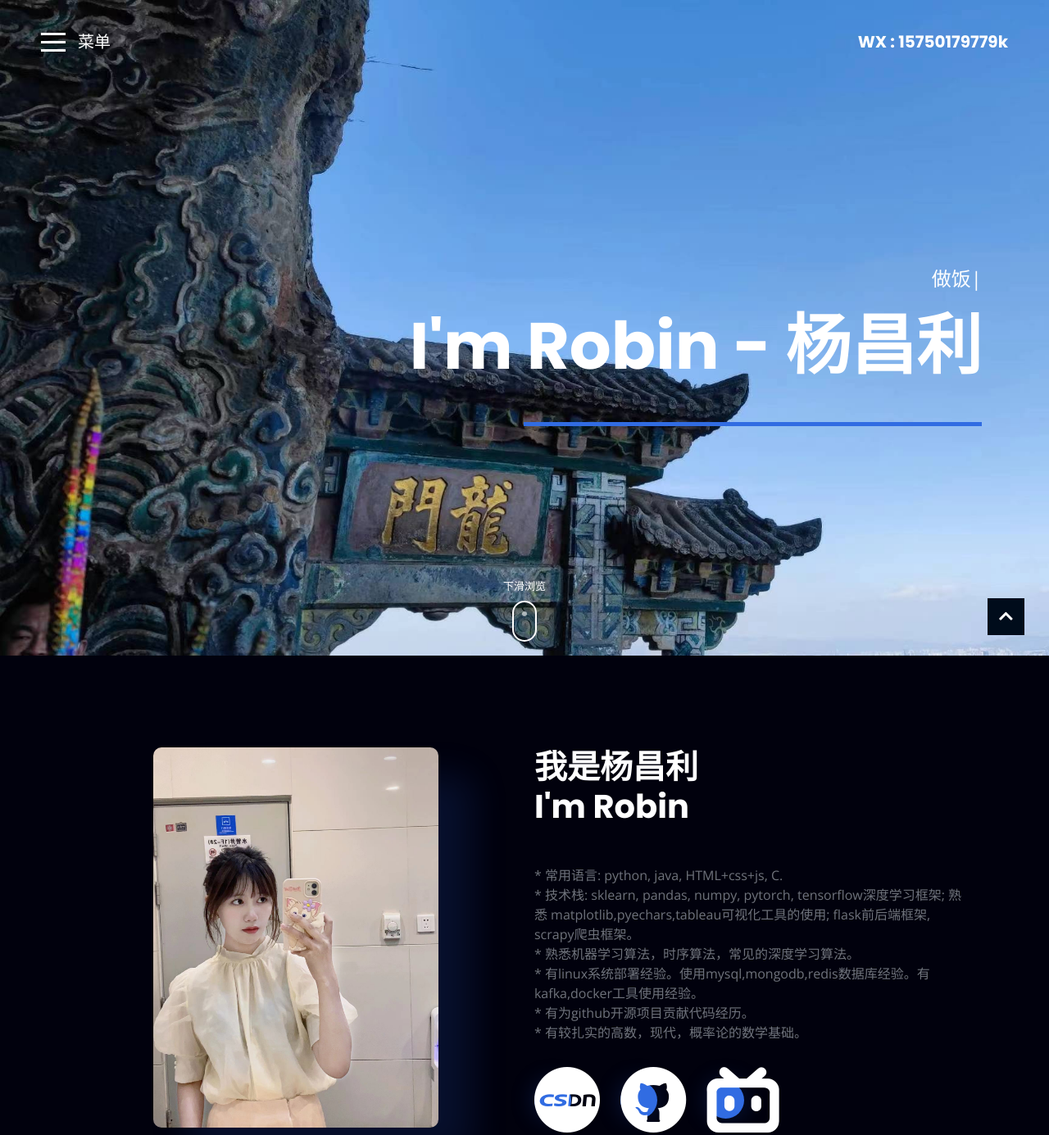
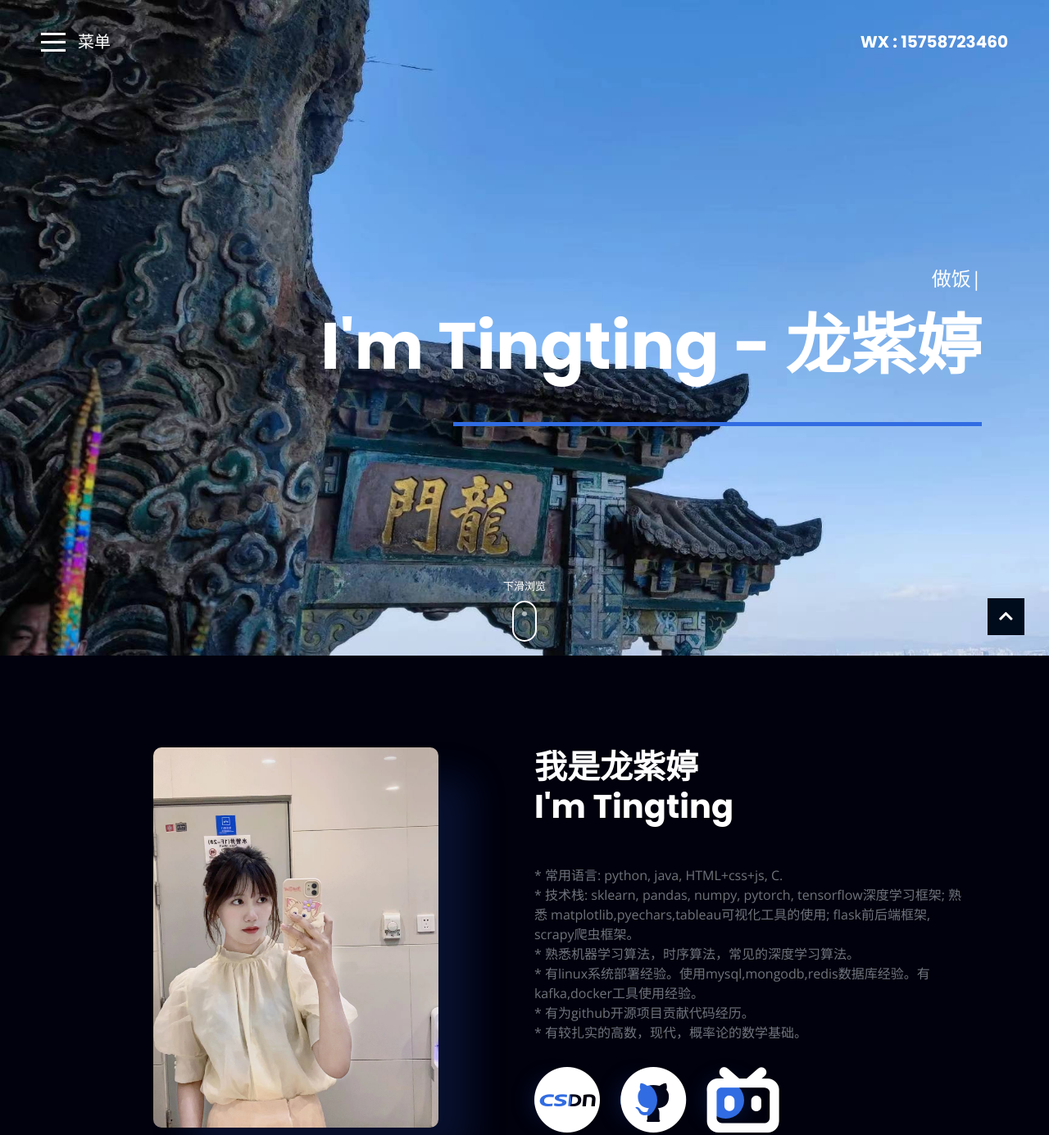
Before and after one commit to LztGet/LztGet.github.io, a plain HTML site: page index.html in a window 1280 px wide. Shown: the top 1385 px of the page at 82% size. Drawn offline with Linux system fonts and the light colour scheme.

Commit message:
Update index.html

```diff
--- a/index.html
+++ b/index.html
@@ -4,11 +4,11 @@
 <meta charset="UTF-8">
 <meta http-equiv="X-UA-Compatible" content="IE=edge">
 <meta name="viewport" content="width=device-width, initial-scale=1.0">
-<title>Robin - 杨昌利 - 个人主页</title>
+<title>Tingting - 龙紫婷 - 个人主页</title>
 <link rel="shortcut icon" href="music_ico.ico" type="image/x-icon">
 <!--Usefull Meta-->
 <meta name="description" content="算法工程师，热爱生活的码农，喜欢音乐，摄影，烹饪。">
-<meta name="keywords" content="Robin, 杨昌利, 个人主页, 算法, 开发">
+<meta name="keywords" content="Tingting, 龙紫婷, 个人主页, 算法, 开发">
 <!--Google Fonts-->
 <link href="static/css/css2.css" rel="stylesheet">
 <link href="static/css/css21.css" rel="stylesheet">
@@ -48,7 +48,7 @@
       <!--Header Toggler END--><!--Header Logo START-->
       <div class="kayden-logo"><a href="#"></a></div>
       <!--Header Logo END--><!--Header Info START-->
-      <div class="kayden-nav-meta fs-5 fw-bold d-none d-sm-block text-end"><a href="#" class="text-reset">WX : 15750179779k</a></div>
+      <div class="kayden-nav-meta fs-5 fw-bold d-none d-sm-block text-end"><a href="#" class="text-reset">WX : 15758723460</a></div>
       <!--Header Info END--></div>
   </div>
 </header>
@@ -81,7 +81,7 @@
     <div class="home-details text-center text-sm-end w-100 h-100 d-flex align-items-center">
       <div class="home-details-inner w-100">
         <p class="welcome_text fs-4" data-aos="fade-up" data-aos-duration="800" data-aos-delay="500"><span class="typed_text" data-options="算法开发, web 开发, 做饭-音乐-摄影, 篮球-羽毛球"></span></p>
-        <h1 class="fs-1 fw-bold  kayden-underline-center kayden-underline-sm-right kayden-underline-big d-inline-block" data-aos="fade-up" data-aos-duration="800" data-aos-delay="800">I'm Robin - 杨昌利</h1>
+        <h1 class="fs-1 fw-bold  kayden-underline-center kayden-underline-sm-right kayden-underline-big d-inline-block" data-aos="fade-up" data-aos-duration="800" data-aos-delay="800">I'm Tingting - 龙紫婷</h1>
       </div>
     </div>
   </div>
@@ -111,7 +111,7 @@
         <div class="offset-md-1 col-md-6 mt-5 mt-md-0">
           <div class="h-100 d-flex align-items-center justify-content-center">
             <div class="about-details">
-              <h2 class="fs-3 fw-bold mb-5">我是杨昌利<br>I'm Robin</h2>
+              <h2 class="fs-3 fw-bold mb-5">我是龙紫婷<br>I'm Tingting</h2>
               <p class="text-secondary mb-5">
                 * 常用语言: python, java, HTML+css+js, C.<br>
                 * 技术栈: sklearn, pandas, numpy, pytorch, tensorflow深度学习框架; 熟悉 matplotlib,pyechars,tableau可视化工具的使用; flask前后端框架, scrapy爬虫框架。<br>
@@ -484,7 +484,7 @@
             <!--Contact Details END--><!--Contact Details START-->
             <div class="contact-details d-flex flex-row align-items-center">
               <div class="cd-icon fs-2 me-4"><i class="fas fa-phone"></i></div>
-              <div class="cd-info fs-5 font-family-secondary"><a href="" class="text-white">15750179779</a></div>
+              <div class="cd-info fs-5 font-family-secondary"><a href="" class="text-white">15758723460</a></div>
             </div>
             <!--Contact Details END--></div>
         </div>
```
